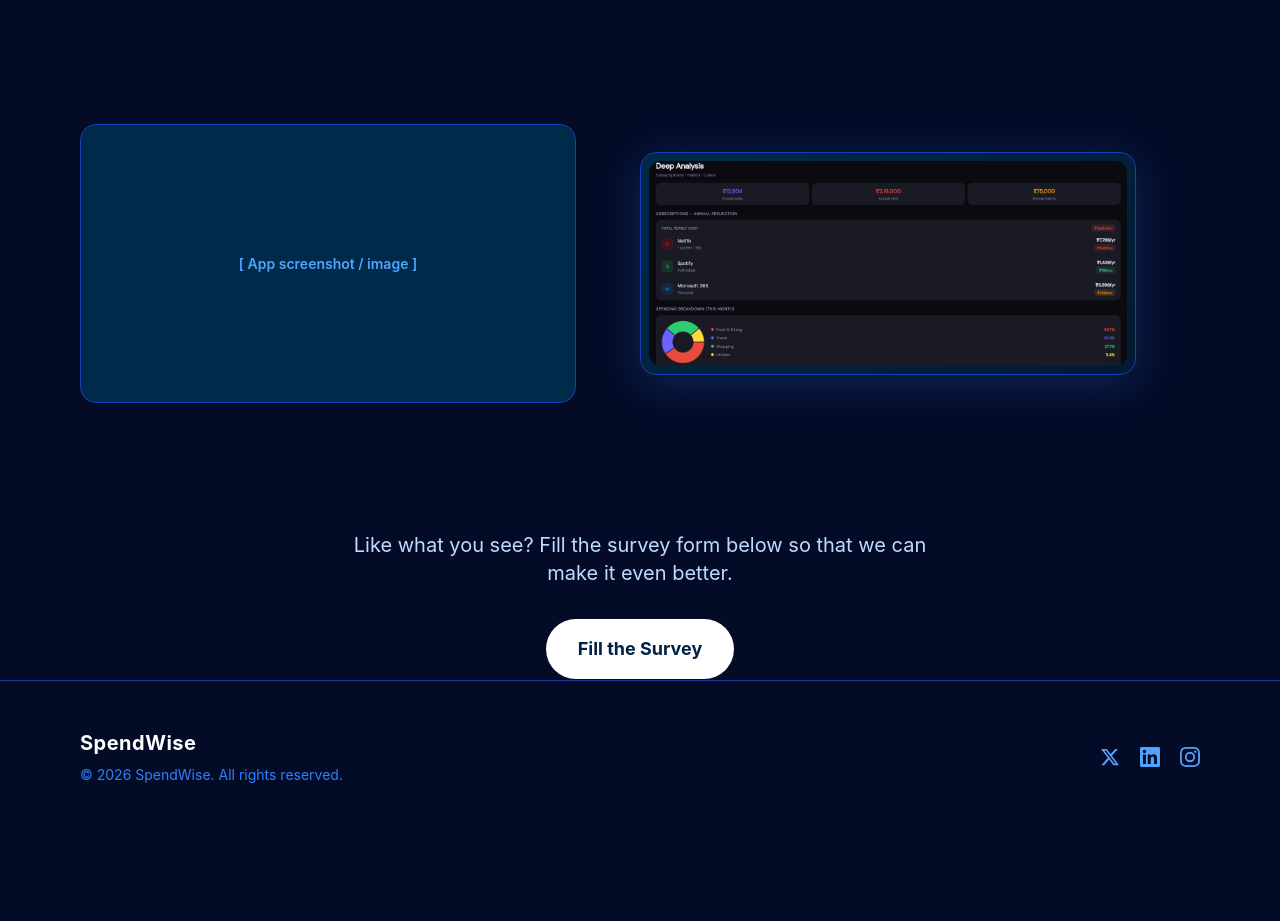
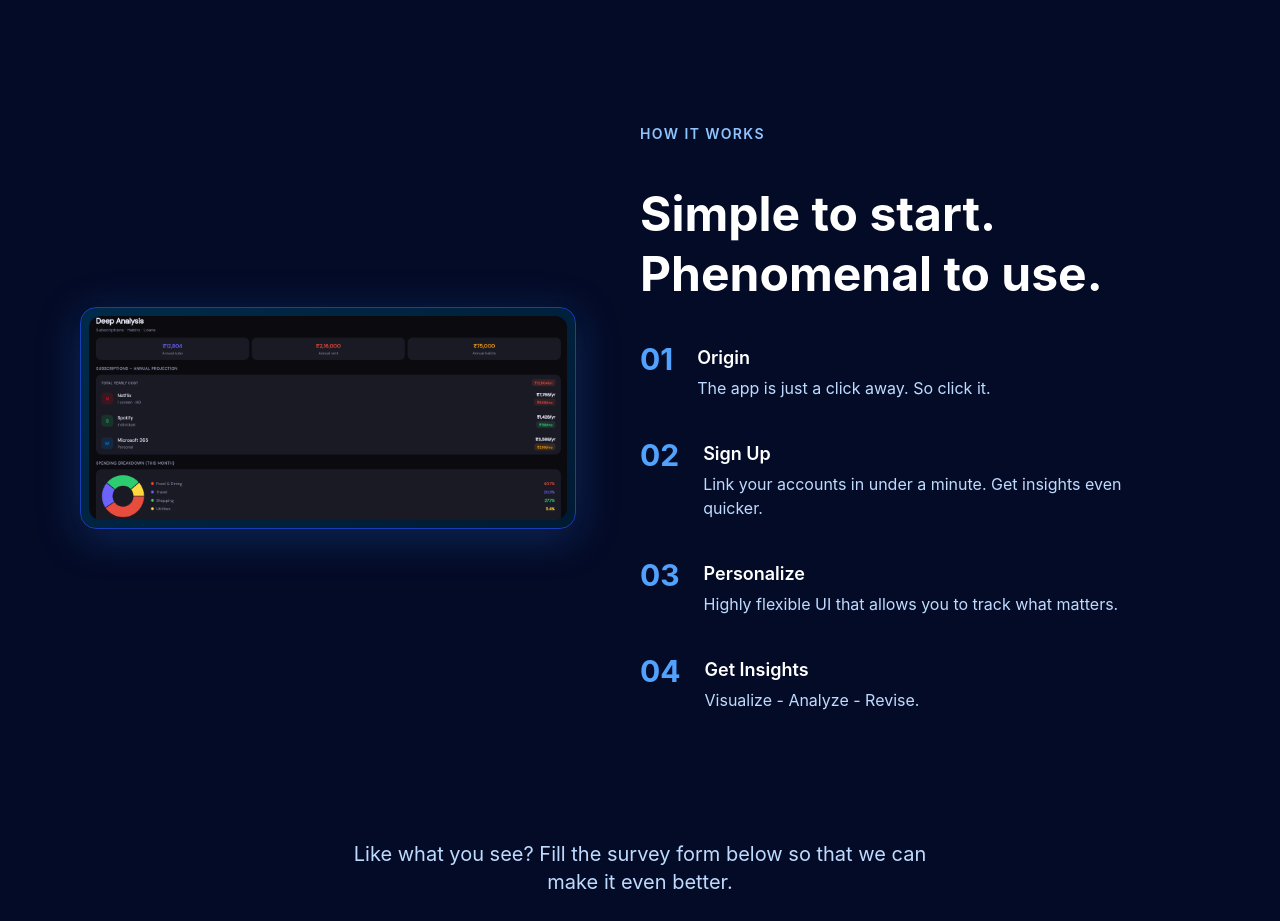
Before and after one commit to Ananth-Pai19/expense-tracker-landing-page, a React (Vite) app: page / in a window 1280 px wide. Shown: the part 1620-2541 px from the top of the page. Before the commit the page ends 2454 px from the top, so only its background shows below. Built offline with nearby package versions, Linux system fonts and the light colour scheme.

Commit message:
Change the HowItWorks.jsx

```diff
--- a/src/components/HowItWorks.jsx
+++ b/src/components/HowItWorks.jsx
@@ -14,15 +14,7 @@ export default function HowItWorks() {
   return (
     <section id="how-it-works" ref={sectionRef} className="py-32 flex items-center px-8 md:px-20 gap-16">
 
-      <div className="flex-1 hidden md:flex items-center justify-center">
-        <div
-          className="w-full aspect-video rounded-2xl flex items-center justify-center text-blue-400 font-semibold text-sm border border-blue-800"
-          style={{ backgroundColor: '#002a4a' }}
-        >
-          [ App screenshot / image ]
-        </div>
-      </div>
-
+      {/* Left: image card */}
       <div
         className="flex-1 hidden md:flex items-center justify-center"
         style={{
@@ -46,6 +38,32 @@ export default function HowItWorks() {
         </div>
       </div>
 
+      {/* Right: steps */}
+      <div
+        className="flex-1 flex flex-col gap-10"
+        style={{
+          transition: 'opacity 0.9s ease, transform 0.9s ease',
+          opacity: visible ? 1 : 0,
+          transform: visible ? 'translateY(0)' : 'translateY(24px)',
+        }}
+      >
+        <p className="text-blue-300 font-semibold uppercase tracking-widest text-sm">How it works</p>
+        <h2 className="text-white font-bold text-4xl md:text-5xl leading-tight">
+          Simple to start.<br />Phenomenal to use.
+        </h2>
+        <div className="flex flex-col gap-10">
+          {steps.map((step, i) => (
+            <div key={i} className="flex gap-6 items-start">
+              <span className="text-blue-400 font-bold text-3xl leading-none">{step.number}</span>
+              <div>
+                <h3 className="text-white font-semibold text-lg mb-1">{step.title}</h3>
+                <p className="text-blue-200 text-base">{step.description}</p>
+              </div>
+            </div>
+          ))}
+        </div>
+      </div>
+
       <div ref={sentinelRef} style={{ height: '1px' }} />
     </section>
   )
```
Lines whose indentation alone changed are shown as unchanged.
